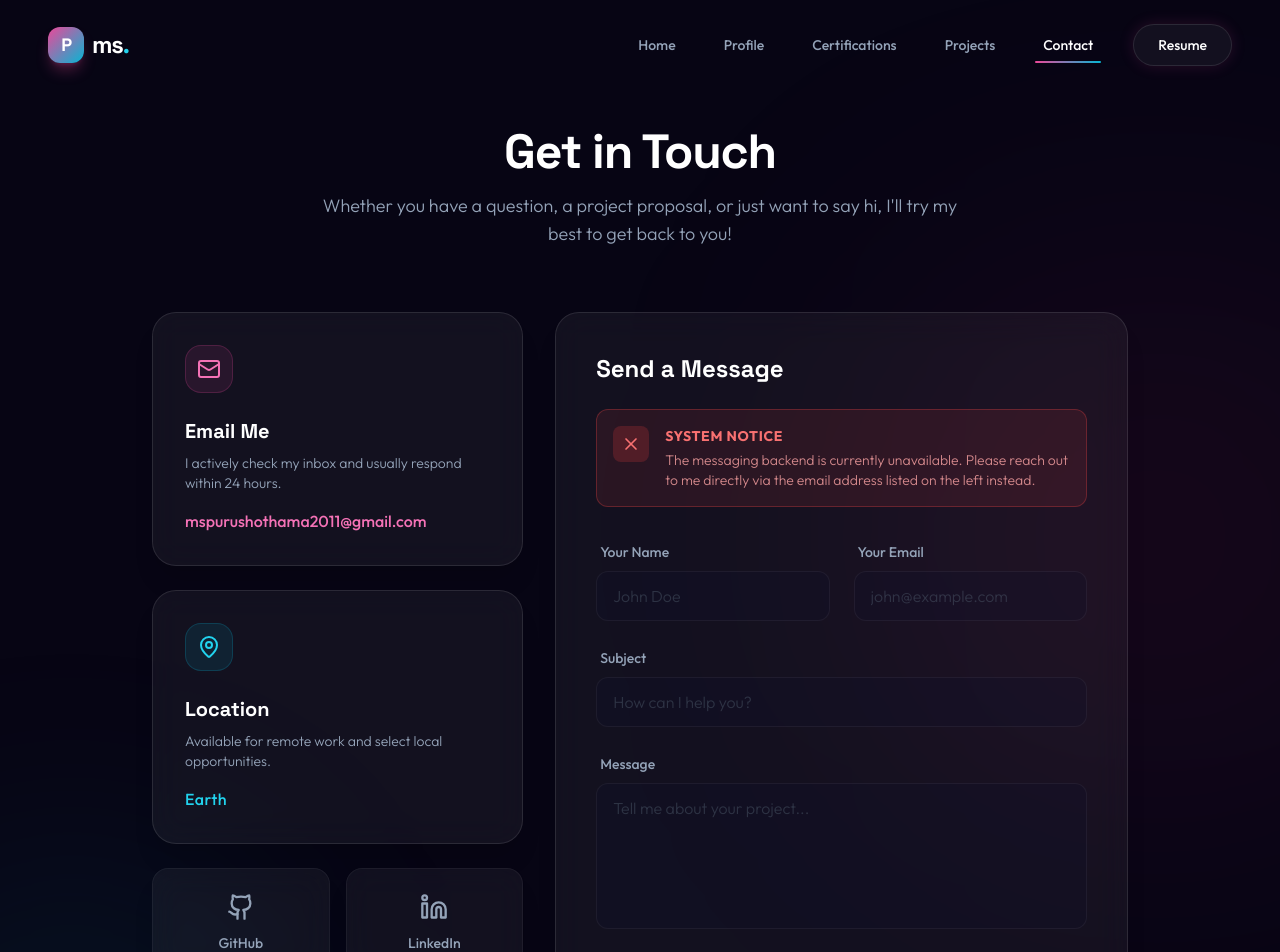
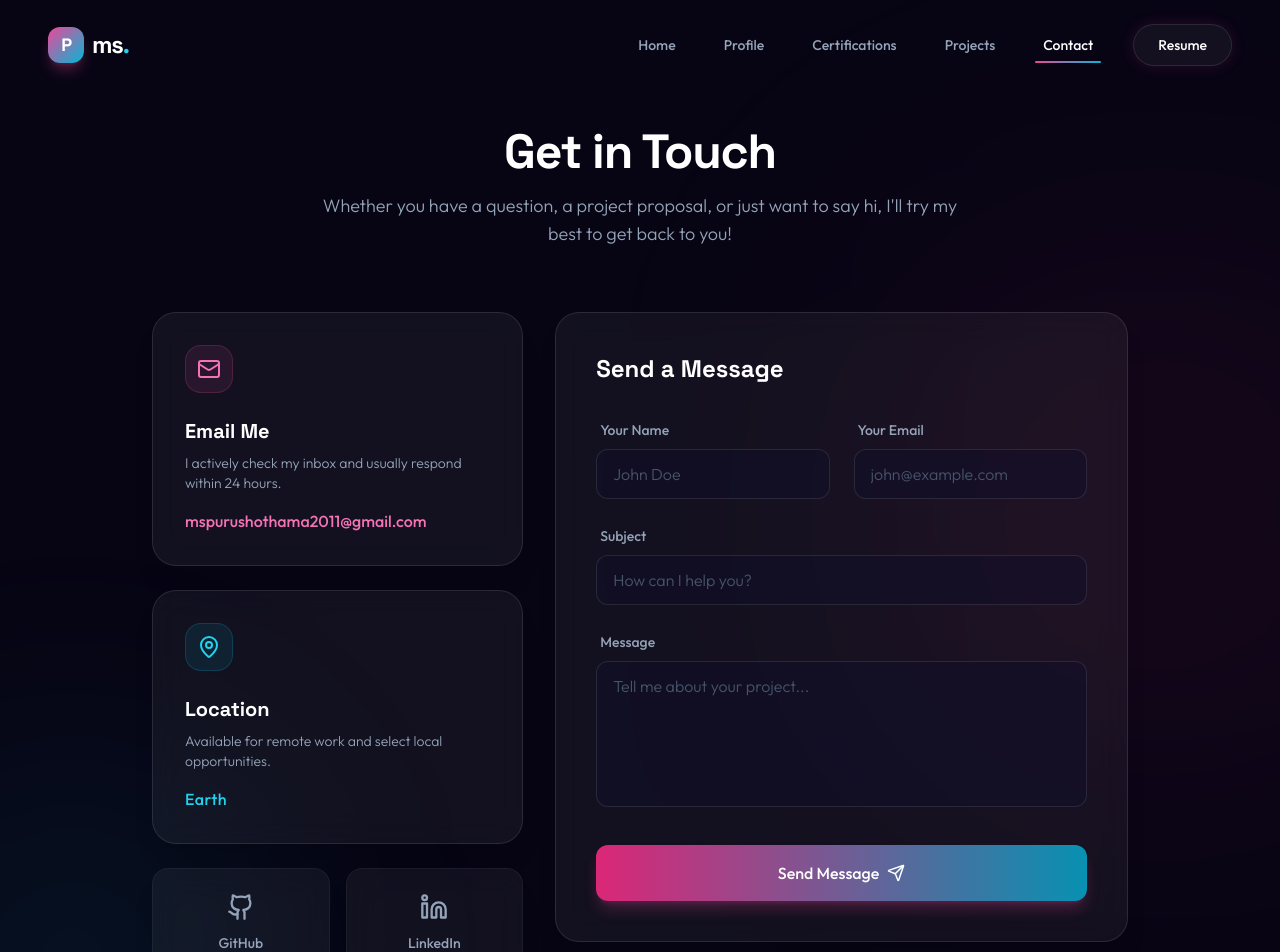
Before and after one commit to mspurushothama2011/portfolio, a React (Vite) app: page /contact in a window 1280 px wide. Shown: the top 952 px of the page. Built offline with nearby package versions, Linux system fonts and the light colour scheme.

Commit message:
feat(contact): implement EmailJS serverless form submission integration

```diff
--- a/package.json
+++ b/package.json
@@ -10,6 +10,7 @@
     "preview": "vite preview"
   },
   "dependencies": {
+    "@emailjs/browser": "^4.4.1",
     "framer-motion": "^12.23.26",
     "lucide-react": "^0.562.0",
     "react": "^19.2.0",
--- a/src/pages/Contact.jsx
+++ b/src/pages/Contact.jsx
@@ -1,8 +1,34 @@
 // src/pages/Contact.jsx
+import { useRef, useState } from 'react';
 import { motion } from 'framer-motion';
-import { Mail, MapPin, Send, Github, Linkedin, X } from 'lucide-react';
+import { Mail, MapPin, Send, Github, Linkedin, Loader2 } from 'lucide-react';
+import emailjs from '@emailjs/browser';
 
 const Contact = () => {
+  const form = useRef();
+  const [loading, setLoading] = useState(false);
+  const [status, setStatus] = useState('');
+
+  const sendEmail = (e) => {
+    e.preventDefault();
+    setLoading(true);
+    setStatus('');
+
+    // PLEASE REPLACE THESE PLACEHOLDERS WITH YOUR ACTUAL EMAILJS KEYS:
+    // emailjs.sendForm('YOUR_SERVICE_ID', 'YOUR_TEMPLATE_ID', form.current, 'YOUR_PUBLIC_KEY')
+
+    emailjs.sendForm('YOUR_SERVICE_ID', 'YOUR_TEMPLATE_ID', form.current, 'YOUR_PUBLIC_KEY')
+      .then((result) => {
+          setLoading(false);
+          setStatus('success');
+          e.target.reset(); // clear form
+      }, (error) => {
+          setLoading(false);
+          setStatus('error');
+          console.log(error.text);
+      });
+  };
+
   return (
     <motion.div
       initial={{ opacity: 0 }}
@@ -63,41 +89,28 @@ const Contact = () => {
 
             {/* Form Side */}
             <div className="md:col-span-3">
-                <form className="glass-card p-8 md:p-10 rounded-3xl border border-white/10" onSubmit={(e) => e.preventDefault()}>
-                    <h2 className="text-2xl font-bold font-space text-white mb-6">Send a Message</h2>
-
-                    {/* Backend Unavailable Warning Banner */}
-                    <motion.div
-                      initial={{ opacity: 0, y: -10 }}
-                      animate={{ opacity: 1, y: 0 }}
-                      className="mb-8 p-4 rounded-xl bg-red-500/10 border border-red-500/30 flex items-start gap-4"
-                    >
-                        <div className="bg-red-500/20 p-2 rounded-lg text-red-400 shrink-0">
-                            <X size={20} />
-                        </div>
-                        <div>
-                            <h4 className="text-red-400 font-bold text-sm mb-1 uppercase tracking-wider">System Notice</h4>
-                            <p className="text-red-300/80 text-sm font-light">The messaging backend is currently unavailable. Please reach out to me directly via the email address listed on the left instead.</p>
-                        </div>
-                    </motion.div>
+                <form ref={form} onSubmit={sendEmail} className="glass-card p-8 md:p-10 rounded-3xl border border-white/10 relative">
+                    <h2 className="text-2xl font-bold font-space text-white mb-8">Send a Message</h2>
 
                     <div className="grid md:grid-cols-2 gap-6 mb-6">
                         <div className="space-y-2">
                             <label className="text-sm font-medium text-slate-400 pl-1">Your Name</label>
                             <input
-                                disabled
+                                required
                                 type="text"
+                                name="user_name"
                                 placeholder="John Doe"
-                                className="w-full bg-slate-900/50 border border-white/10 rounded-xl px-4 py-3 text-white placeholder:text-slate-600 focus:outline-none focus:border-primary-500 focus:ring-1 focus:ring-primary-500 transition-all font-light opacity-50 cursor-not-allowed"
+                                className="w-full bg-slate-900/50 border border-white/10 rounded-xl px-4 py-3 text-white placeholder:text-slate-600 focus:outline-none focus:border-primary-500 focus:ring-1 focus:ring-primary-500 transition-all font-light"
                             />
                         </div>
                         <div className="space-y-2">
                             <label className="text-sm font-medium text-slate-400 pl-1">Your Email</label>
                             <input
-                                disabled
+                                required
                                 type="email"
+                                name="user_email"
                                 placeholder="john@example.com"
-                                className="w-full bg-slate-900/50 border border-white/10 rounded-xl px-4 py-3 text-white placeholder:text-slate-600 focus:outline-none focus:border-primary-500 focus:ring-1 focus:ring-primary-500 transition-all font-light opacity-50 cursor-not-allowed"
+                                className="w-full bg-slate-900/50 border border-white/10 rounded-xl px-4 py-3 text-white placeholder:text-slate-600 focus:outline-none focus:border-primary-500 focus:ring-1 focus:ring-primary-500 transition-all font-light"
                             />
                         </div>
                     </div>
@@ -105,30 +118,48 @@ const Contact = () => {
                     <div className="space-y-2 mb-6">
                         <label className="text-sm font-medium text-slate-400 pl-1">Subject</label>
                         <input
-                            disabled
+                            required
                             type="text"
+                            name="subject"
                             placeholder="How can I help you?"
-                            className="w-full bg-slate-900/50 border border-white/10 rounded-xl px-4 py-3 text-white placeholder:text-slate-600 focus:outline-none focus:border-primary-500 focus:ring-1 focus:ring-primary-500 transition-all font-light opacity-50 cursor-not-allowed"
+                            className="w-full bg-slate-900/50 border border-white/10 rounded-xl px-4 py-3 text-white placeholder:text-slate-600 focus:outline-none focus:border-primary-500 focus:ring-1 focus:ring-primary-500 transition-all font-light"
                         />
                     </div>
 
                     <div className="space-y-2 mb-8">
                         <label className="text-sm font-medium text-slate-400 pl-1">Message</label>
                         <textarea
-                            disabled
+                            required
+                            name="message"
                             rows="5"
                             placeholder="Tell me about your project..."
-                            className="w-full bg-slate-900/50 border border-white/10 rounded-xl px-4 py-3 text-white placeholder:text-slate-600 focus:outline-none focus:border-primary-500 focus:ring-1 focus:ring-primary-500 transition-all font-light resize-none opacity-50 cursor-not-allowed"
+                            className="w-full bg-slate-900/50 border border-white/10 rounded-xl px-4 py-3 text-white placeholder:text-slate-600 focus:outline-none focus:border-primary-500 focus:ring-1 focus:ring-primary-500 transition-all font-light resize-none"
                         ></textarea>
                     </div>
 
                     <button
-                        disabled
-                        type="button"
-                        className="w-full bg-slate-800 text-slate-500 font-medium rounded-xl px-6 py-4 flex items-center justify-center gap-2 transition-all border border-slate-700 opacity-70 cursor-not-allowed"
+                        type="submit"
+                        disabled={loading}
+                        className="w-full bg-gradient-to-r from-primary-600 to-accent-600 hover:from-primary-500 hover:to-accent-500 text-white font-medium rounded-xl px-6 py-4 flex items-center justify-center gap-2 transition-all shadow-lg shadow-primary-500/25 active:scale-[0.98] disabled:opacity-70 disabled:cursor-not-allowed"
                     >
-                        Backend Unavailable
+                        {loading ? (
+                            <><Loader2 className="animate-spin" size={18} /> Sending...</>
+                        ) : (
+                            <>Send Message <Send size={18} /></>
+                        )}
                     </button>
+
+                    {/* Status Messages */}
+                    {status === 'success' && (
+                        <p className="text-accent-400 text-sm mt-4 text-center bg-accent-500/10 py-2 rounded-lg border border-accent-500/20">
+                            Message sent successfully! I'll get back to you soon.
+                        </p>
+                    )}
+                    {status === 'error' && (
+                        <p className="text-red-400 text-sm mt-4 text-center bg-red-500/10 py-2 rounded-lg border border-red-500/20">
+                            Failed to send message. Please check your console or email me directly.
+                        </p>
+                    )}
                 </form>
             </div>
 
```
Also changed, not shown: 1 other file (tests, documents, lock files or other folders).
